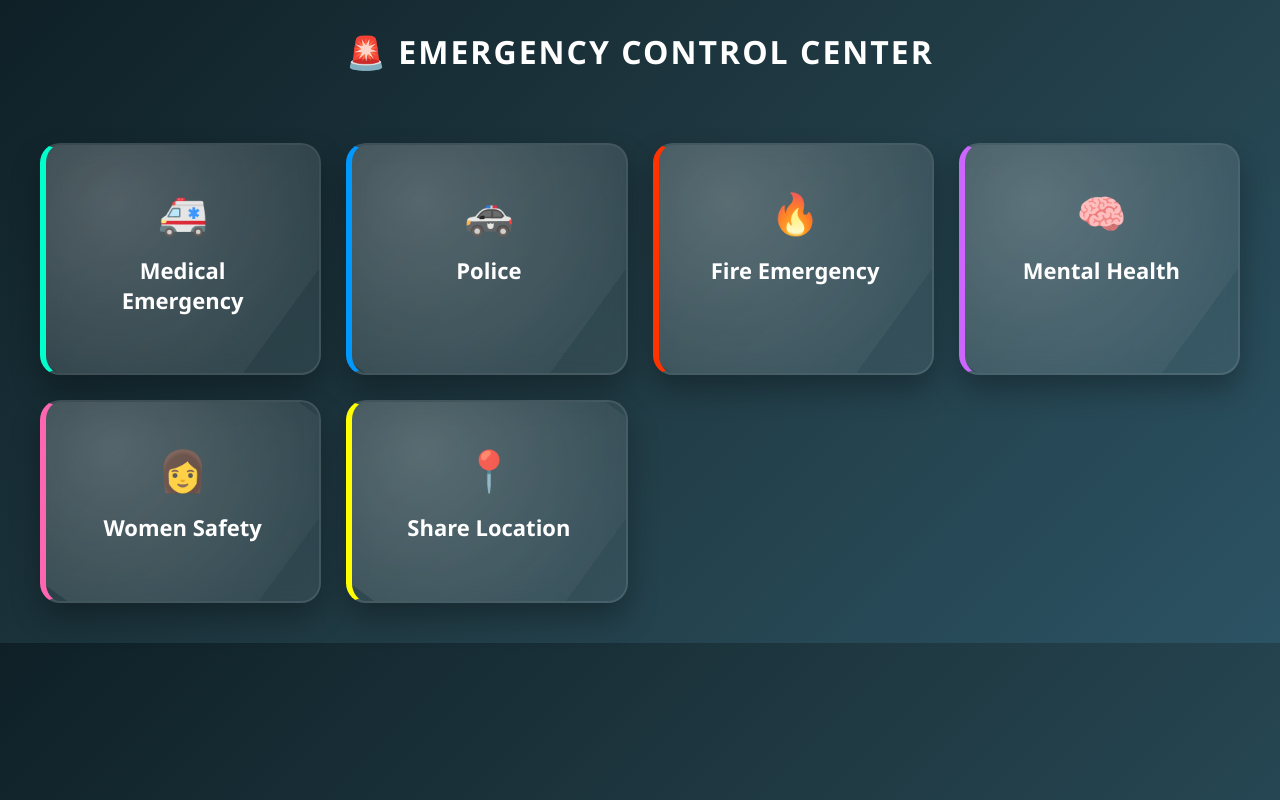
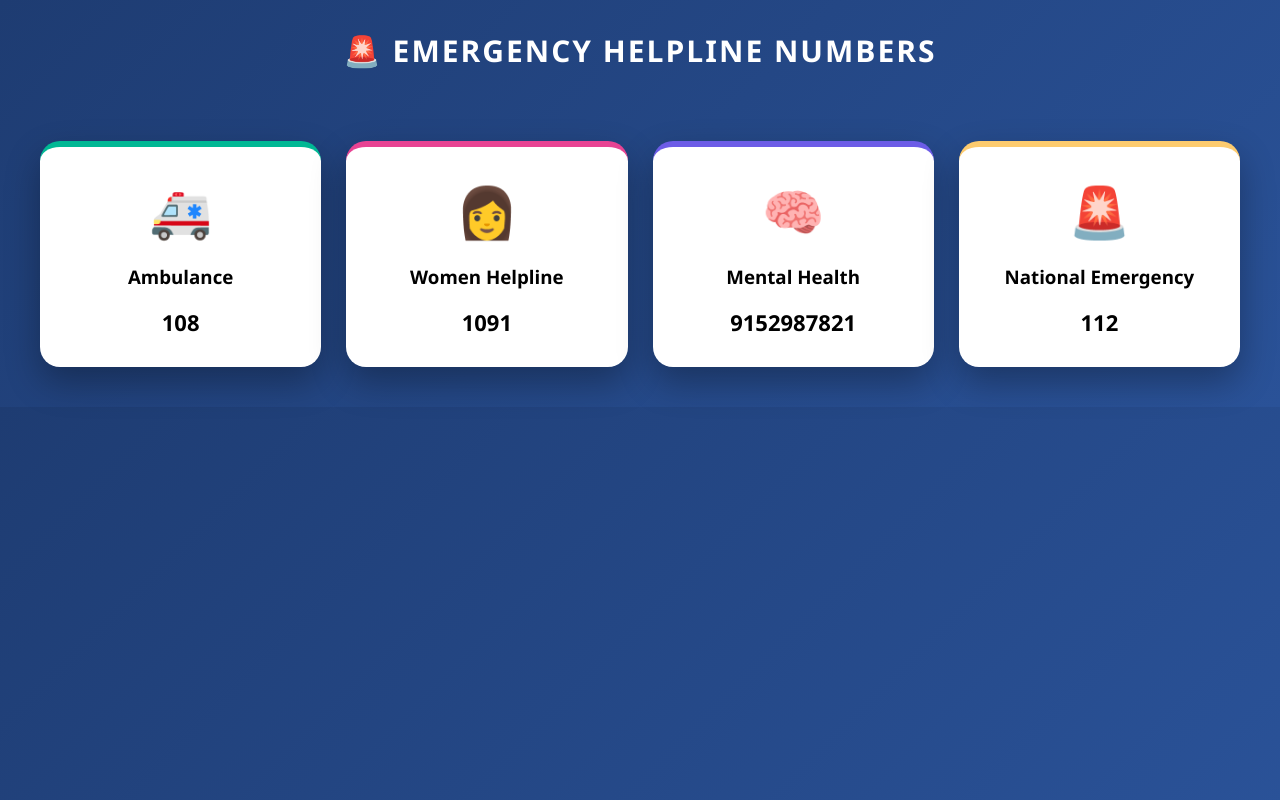
Before and after one commit to nikitapomane31-create/HT-003TechTwins, a Django app: page /em/ in a window 1280 px wide. Run offline with Django 5.2, Linux system fonts and the light colour scheme.

Commit message:
view tips upgraded

```diff
--- a/health/templates/em.html
+++ b/health/templates/em.html
@@ -1,120 +1,73 @@
 <!DOCTYPE html>
 <html>
 <head>
-    <title>Emergency Dashboard</title>
+    <title>Emergency Helpline Numbers</title>
     <meta name="viewport" content="width=device-width, initial-scale=1.0">
 
 <style>
-body {
-    margin: 0;
-    font-family: 'Segoe UI', sans-serif;
-    background: linear-gradient(135deg, #0f2027, #203a43, #2c5364);
-    color: white;
-    overflow-x: hidden;
+body{
+    margin:0;
+    font-family:'Segoe UI',sans-serif;
+    background:linear-gradient(135deg,#1e3c72,#2a5298);
+    color:white;
+    text-align:center;
 }
 
 /* HEADER */
-.header {
-    text-align: center;
-    padding: 30px;
-    font-size: 32px;
-    font-weight: bold;
-    letter-spacing: 2px;
+.header{
+    padding:30px;
+    font-size:30px;
+    font-weight:bold;
+    letter-spacing:2px;
 }
 
 /* GRID */
-.grid {
-    display: grid;
-    grid-template-columns: repeat(auto-fit, minmax(250px, 1fr));
-    gap: 25px;
-    padding: 40px;
+.grid{
+    display:grid;
+    grid-template-columns:repeat(auto-fit,minmax(250px,1fr));
+    gap:25px;
+    padding:40px;
 }
 
-/* CARD */
-.card {
-    padding: 40px;
-    border-radius: 20px;
-    text-align: center;
-    cursor: pointer;
-    transition: 0.4s;
-    position: relative;
-    overflow: hidden;
-    backdrop-filter: blur(10px);
-    background: rgba(255,255,255,0.08);
-    border: 2px solid rgba(255,255,255,0.1);
-    box-shadow: 0 15px 30px rgba(0,0,0,0.3);
+/* CARD STYLE */
+.card{
+    background:white;
+    color:black;
+    padding:30px;
+    border-radius:20px;
+    box-shadow:0 15px 35px rgba(0,0,0,0.3);
+    transition:0.4s;
+    cursor:pointer;
 }
 
-.card:hover {
-    transform: translateY(-10px) scale(1.05);
-    box-shadow: 0 20px 40px rgba(0,0,0,0.6);
+.card:hover{
+    transform:translateY(-10px) scale(1.05);
+    box-shadow:0 20px 40px rgba(0,0,0,0.5);
 }
 
-/* CARD ICON */
-.card h2 {
-    font-size: 22px;
-    margin-top: 15px;
+/* ICON */
+.icon{
+    font-size:50px;
+    margin-bottom:15px;
 }
 
-/* Different colors */
-.medical { border-left: 6px solid #00ffcc; }
-.police { border-left: 6px solid #0099ff; }
-.fire { border-left: 6px solid #ff3300; }
-.mental { border-left: 6px solid #cc66ff; }
-.women { border-left: 6px solid #ff66b2; }
-.location { border-left: 6px solid #ffff00; }
-
-/* Glow animation */
-.card::before {
-    content: "";
-    position: absolute;
-    width: 150%;
-    height: 150%;
-    background: radial-gradient(circle, rgba(255,255,255,0.2), transparent);
-    top: -50%;
-    left: -50%;
-    transform: rotate(25deg);
-    animation: glow 6s linear infinite;
+/* NUMBER */
+.number{
+    font-size:22px;
+    font-weight:bold;
+    margin-top:10px;
 }
 
-@keyframes glow {
-    0% { transform: rotate(0deg); }
-    100% { transform: rotate(360deg); }
-}
+/* DIFFERENT COLORS */
+.ambulance{border-top:6px solid #00b894;}
+.police{border-top:6px solid #0984e3;}
+.fire{border-top:6px solid #d63031;}
+.women{border-top:6px solid #e84393;}
+.mental{border-top:6px solid #6c5ce7;}
+.disaster{border-top:6px solid #fdcb6e;}
 
-/* POPUP */
-.popup {
-    display: none;
-    position: fixed;
-    inset: 0;
-    background: rgba(0,0,0,0.7);
-    justify-content: center;
-    align-items: center;
-}
-
-.popup-content {
-    background: white;
-    color: black;
-    padding: 40px;
-    border-radius: 20px;
-    text-align: center;
-    width: 350px;
-    animation: zoom 0.3s ease;
-}
-
-@keyframes zoom {
-    from { transform: scale(0.5); opacity: 0; }
-    to { transform: scale(1); opacity: 1; }
-}
-
-.popup button {
-    margin-top: 20px;
-    padding: 10px 25px;
-    border-radius: 20px;
-    border: none;
-    background: red;
-    color: white;
-    cursor: pointer;
+a{
+    text-decoration:none;
 }
 
 </style>
@@ -122,60 +75,46 @@ body {
 
 <body>
 
-<div class="header">🚨 EMERGENCY CONTROL CENTER</div>
+<div class="header">🚨 EMERGENCY HELPLINE NUMBERS</div>
 
 <div class="grid">
 
-    <div class="card medical" onclick="showPopup('🚑 Medical Emergency Activated!')">
-        <div style="font-size:40px;">🚑</div>
-        <h2>Medical Emergency</h2>
-    </div>
+    <a href="tel:108">
+        <div class="card ambulance">
+            <div class="icon">🚑</div>
+            <h3>Ambulance</h3>
+            <div class="number">108</div>
+        </div>
+    </a>
 
-    <div class="card police" onclick="showPopup('🚓 Police Alert Sent!')">
-        <div style="font-size:40px;">🚓</div>
-        <h2>Police</h2>
-    </div>
 
-    <div class="card fire" onclick="showPopup('🔥 Fire Department Alerted!')">
-        <div style="font-size:40px;">🔥</div>
-        <h2>Fire Emergency</h2>
-    </div>
 
-    <div class="card mental" onclick="showPopup('🧠 Mental Health Support Contacted!')">
-        <div style="font-size:40px;">🧠</div>
-        <h2>Mental Health</h2>
-    </div>
 
-    <div class="card women" onclick="showPopup('👩 Women Safety Alert Triggered!')">
-        <div style="font-size:40px;">👩</div>
-        <h2>Women Safety</h2>
-    </div>
+    <a href="tel:1091">
+        <div class="card women">
+            <div class="icon">👩</div>
+            <h3>Women Helpline</h3>
+            <div class="number">1091</div>
+        </div>
+    </a>
 
-    <div class="card location" onclick="showPopup('📍 Live Location Shared!')">
-        <div style="font-size:40px;">📍</div>
-        <h2>Share Location</h2>
-    </div>
+    <a href="tel:9152987821">
+        <div class="card mental">
+            <div class="icon">🧠</div>
+            <h3>Mental Health</h3>
+            <div class="number">9152987821</div>
+        </div>
+    </a>
+
+    <a href="tel:112">
+        <div class="card disaster">
+            <div class="icon">🚨</div>
+            <h3>National Emergency</h3>
+            <div class="number">112</div>
+        </div>
+    </a>
 
 </div>
 
-<!-- POPUP -->
-<div class="popup" id="popup">
-    <div class="popup-content">
-        <h2 id="popupText"></h2>
-        <button onclick="closePopup()">Close</button>
-    </div>
-</div>
-
-<script>
-function showPopup(message) {
-    document.getElementById("popupText").innerText = message;
-    document.getElementById("popup").style.display = "flex";
-}
-
-function closePopup() {
-    document.getElementById("popup").style.display = "none";
-}
-</script>
-
 </body>
 </html>
```
Also changed, not shown: health/db.sqlite3.
